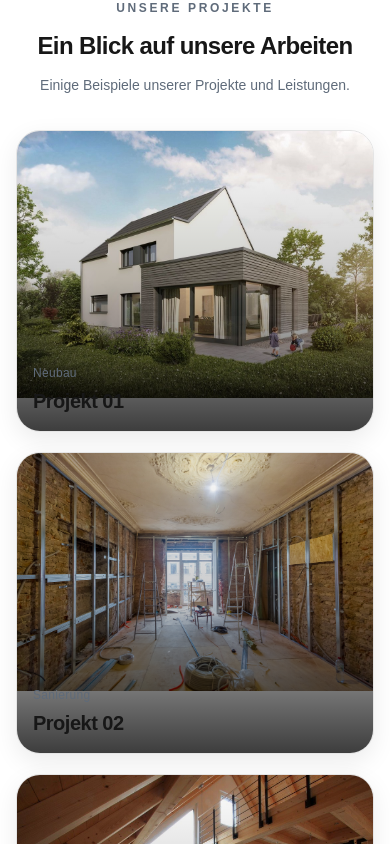
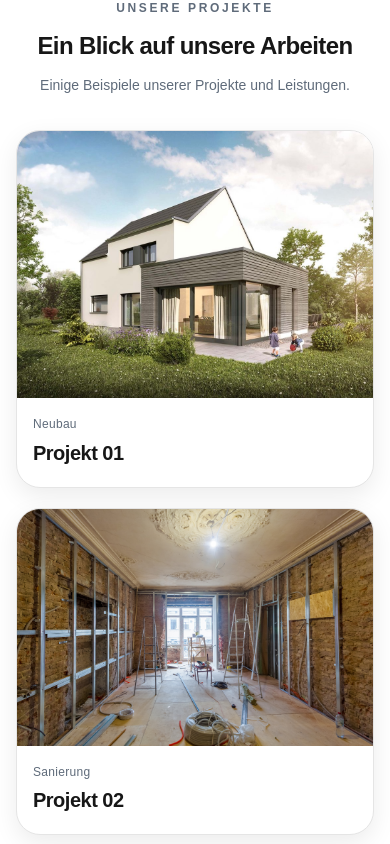
Before and after one commit to stickd/bauunternehmen-landing, a Next.js app: page / in a window 390 px wide. Shown: the part 3360-4204 px from the top of the page. Built offline with nearby package versions, Linux system fonts and the light colour scheme.

Commit message:
fix(projects): mobile layout without image cropping

```diff
--- a/src/components/sections/ProjectsGallery.tsx
+++ b/src/components/sections/ProjectsGallery.tsx
@@ -96,30 +96,30 @@ export default function ProjectsGallery() {
             <ChevronRight className="h-7 w-7" />
           </button>
 
+          {/* Mobile */}
           <div className="grid gap-5 md:hidden">
             {projects.map((project, index) => (
               <article
                 key={`${project.title}-${index}`}
-                className="group relative overflow-hidden rounded-[1.5rem] border border-neutral-200 bg-neutral-100 shadow-[0_8px_24px_rgba(0,0,0,0.08)]"
+                className="overflow-hidden rounded-[1.5rem] border border-neutral-200 bg-white shadow-[0_8px_24px_rgba(0,0,0,0.08)]"
               >
-                <div className="relative h-[300px] w-full overflow-hidden bg-neutral-100">
+                <div className="bg-neutral-100">
                   <Image
                     src={project.image}
                     alt={project.title}
                     width={1400}
                     height={1000}
                     priority={index === 0}
-                    className="h-full w-full object-contain object-center"
+                    className="h-auto w-full object-contain"
                   />
-                  <div className="absolute inset-0 bg-gradient-to-t from-black/75 via-black/20 to-transparent" />
                 </div>
 
-                <div className="absolute inset-x-0 bottom-0 p-4">
-                  <p className="mb-1 text-xs font-medium tracking-wide text-orange-300">
+                <div className="px-4 pb-5 pt-4">
+                  <p className="mb-1 text-xs font-medium tracking-wide text-orange-600">
                     {project.category}
                   </p>
 
-                  <h3 className="text-xl font-semibold tracking-tight text-white">
+                  <h3 className="text-xl font-semibold tracking-tight text-neutral-900">
                     {project.title}
                   </h3>
                 </div>
@@ -127,6 +127,7 @@ export default function ProjectsGallery() {
             ))}
           </div>
 
+          {/* Desktop / Tablet */}
           <div
             ref={sliderRef}
             className="hidden snap-x snap-mandatory gap-6 overflow-x-auto px-2 pb-3 scroll-smooth [scrollbar-width:none] [-ms-overflow-style:none] [&::-webkit-scrollbar]:hidden md:flex"
```
